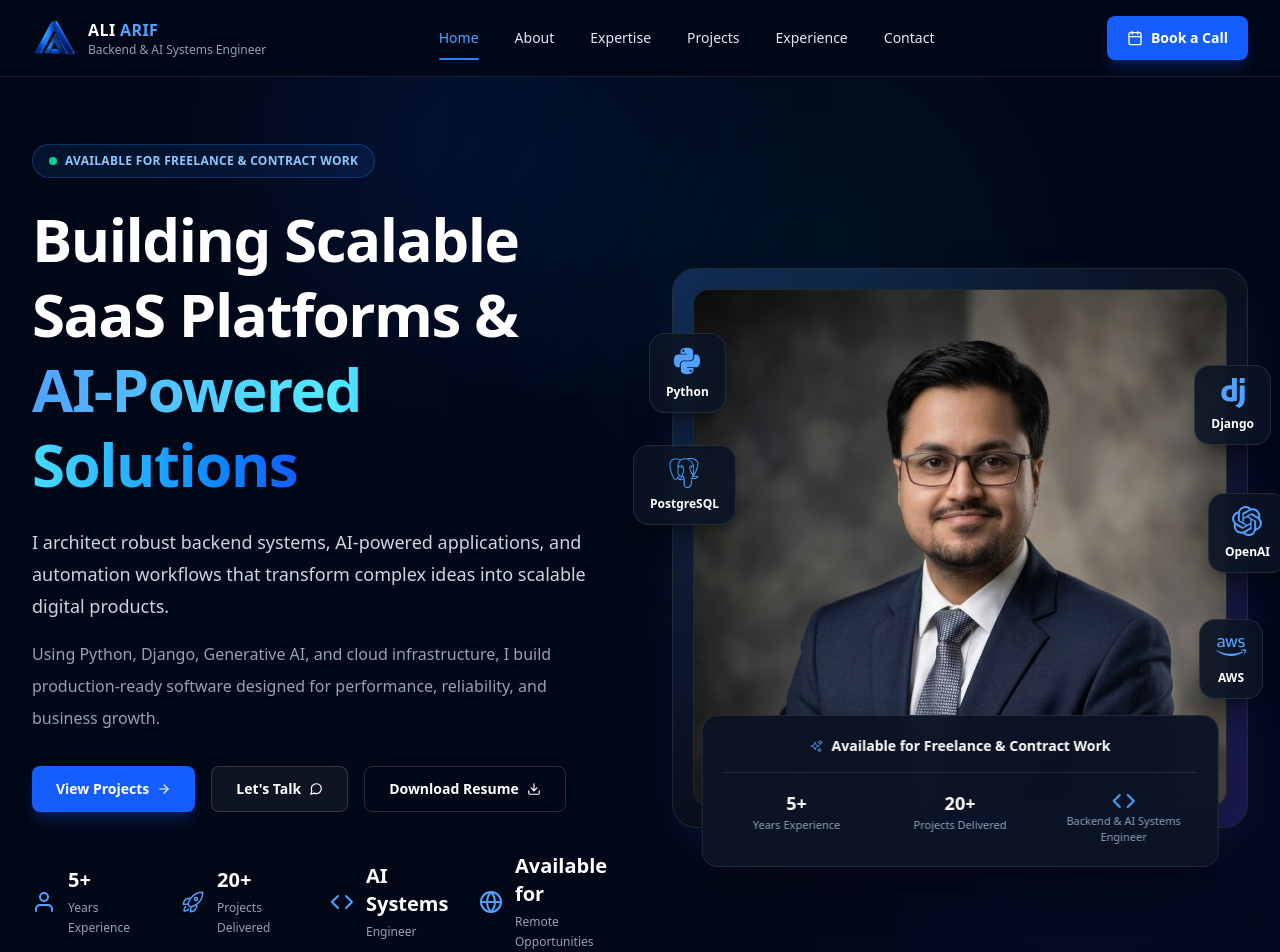
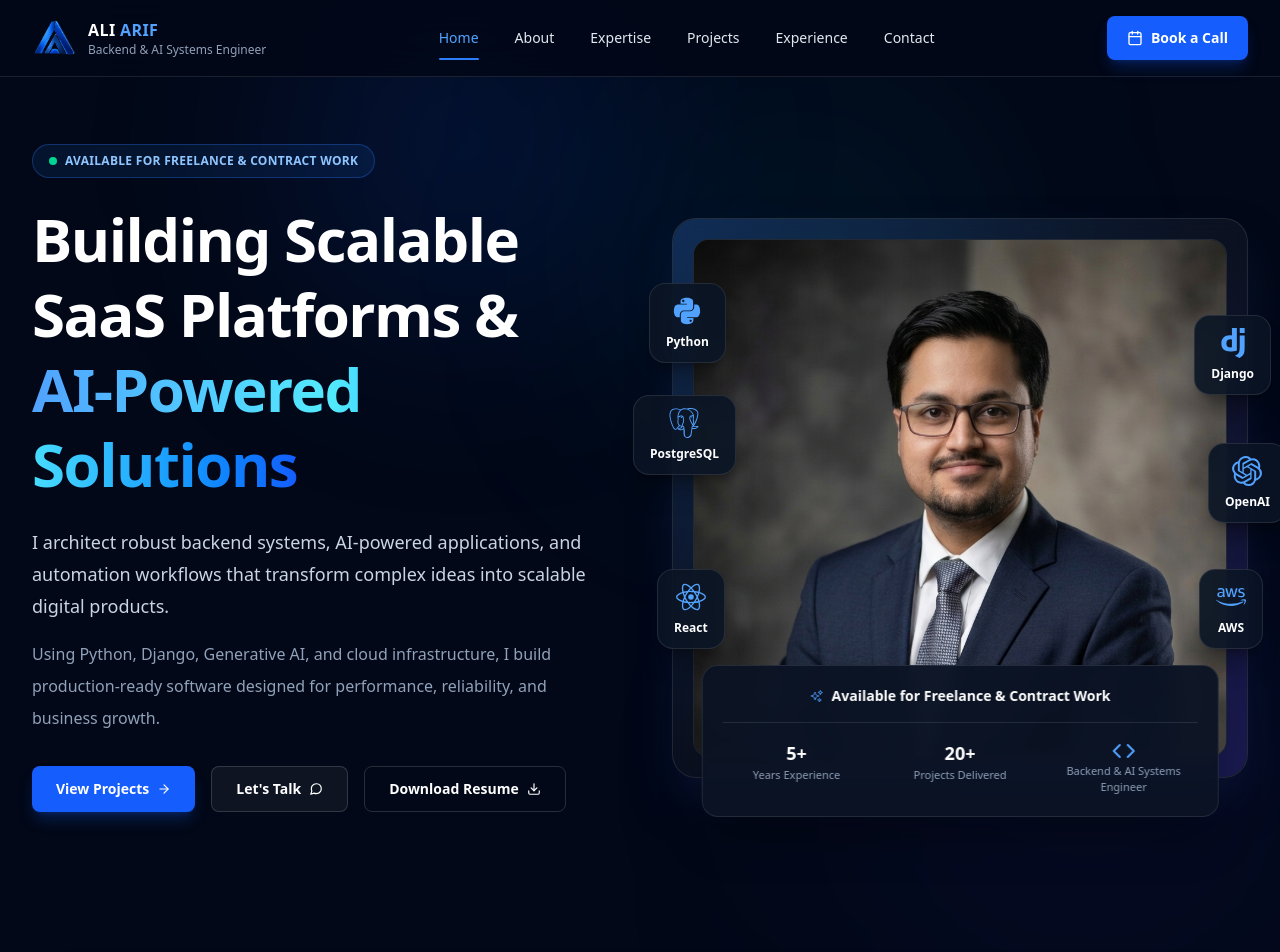
Before and after one commit to Ali-0005/aliarif-portfolio, a React (Vite) app: page / in a window 1280 px wide. Shown: the top 952 px of the page. Built offline with nearby package versions, Linux system fonts and the light colour scheme.

Commit message:
Home page fixes

```diff
--- a/src/features/Home/components/HeroSection.jsx
+++ b/src/features/Home/components/HeroSection.jsx
@@ -3,6 +3,7 @@ import {
   SiDjango,
   SiOpenai,
   SiPostgresql,
+  SiReact,
 } from 'react-icons/si'
 import {
   FiArrowRight,
@@ -16,10 +17,10 @@ import { HiOutlineRocketLaunch, HiOutlineSparkles } from 'react-icons/hi2'
 import heroImg from '../../../assets/hero.png'
 
 const stats = [
-  { value: '5+', label: 'Years Experience', icon: FiUser },
-  { value: '20+', label: 'Projects Delivered', icon: HiOutlineRocketLaunch },
-  { value: 'AI Systems', label: 'Engineer', icon: FiCode },
-  { value: 'Available for', label: 'Remote Opportunities', icon: FiGlobe },
+  // { value: '5+', label: 'Years Experience', icon: FiUser },
+  // { value: '20+', label: 'Projects Delivered', icon: HiOutlineRocketLaunch },
+  // { value: 'Backend & AI Systems', label: 'Engineer', icon: FiCode },
+  // { value: 'Available for', label: 'Hybrid/ Remote Opportunities', icon: FiGlobe },
 ]
 
 const techCards = [
@@ -28,6 +29,7 @@ const techCards = [
   { name: 'PostgreSQL', icon: SiPostgresql, className: 'left-0 top-44 -translate-x-10' },
   { name: 'OpenAI', icon: SiOpenai, className: 'right-0 top-56 translate-x-10' },
   { name: 'AWS', icon: FaAws, className: 'right-6 bottom-32 translate-x-10' },
+  { name: 'React', icon: SiReact, className: 'left-6 bottom-32 -translate-x-10' },
 ]
 
 function HeroSection() {
--- a/src/features/Home/components/ProjectsSection.jsx
+++ b/src/features/Home/components/ProjectsSection.jsx
@@ -9,7 +9,7 @@ import {
 
 const projects = [
   {
-    title: 'Real Estate & Community Discovery Platform',
+    title: 'Real Estate & Community Discovery Platform (Casamere)',
     type: 'Flagship Project',
     description:
       'MLS-backed platform with AI-powered media workflows and geospatial search.',
@@ -18,7 +18,7 @@ const projects = [
     accent: 'from-sky-100 to-blue-200',
   },
   {
-    title: 'SOCIIFY – Social Media Management SaaS',
+    title: 'SOCIFIY – Social Media Management SaaS',
     type: 'SaaS Project',
     description:
       'Social media management SaaS for scheduling, publishing, and team collaboration.',
```
